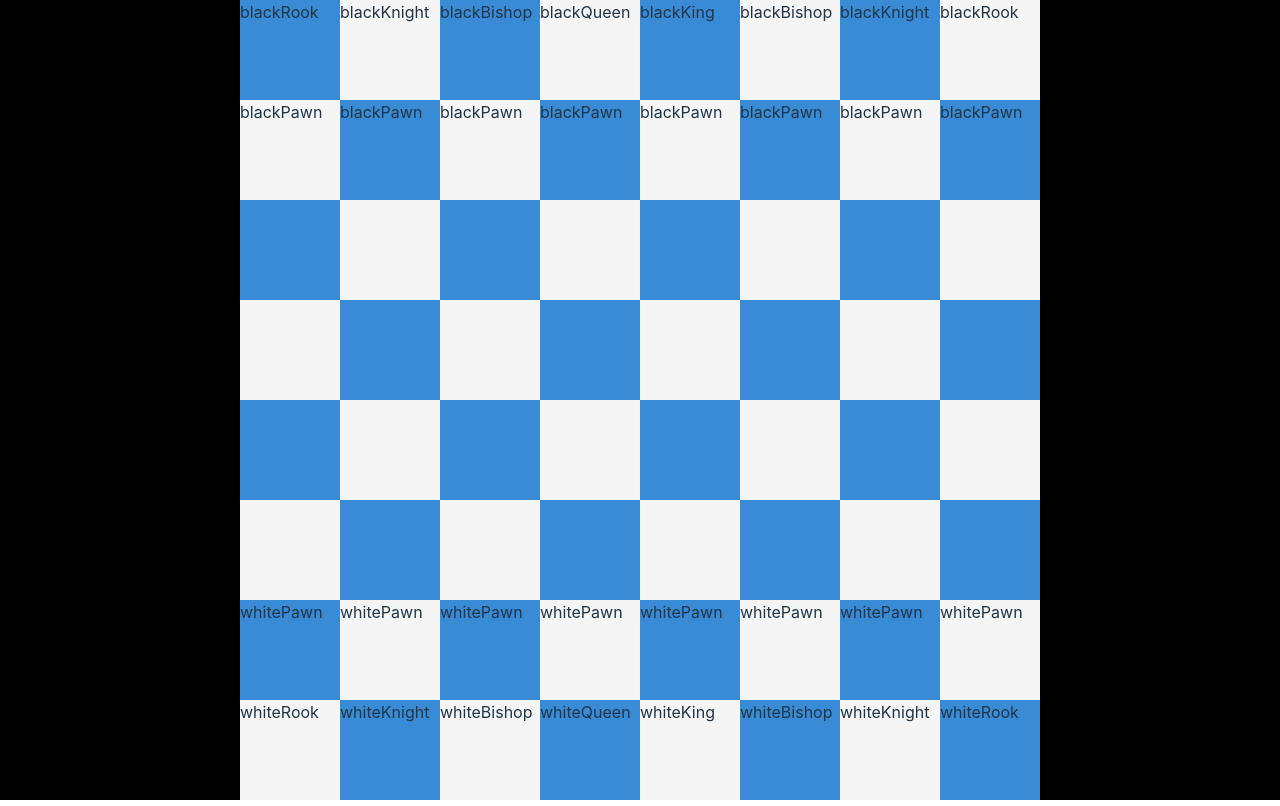
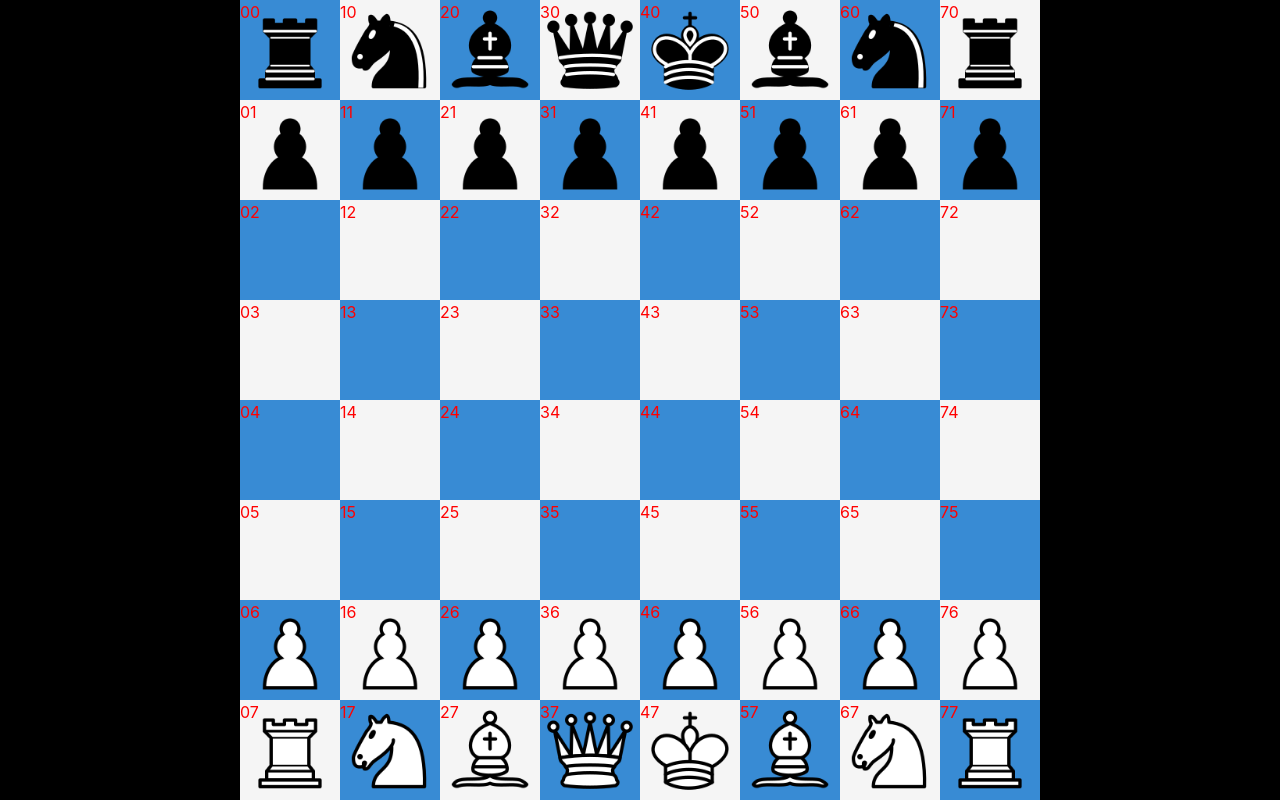
Before and after one commit to prconcepcion/React-Chess, a React (Vite) app: page / in a window 1280 px wide. Built offline with nearby package versions, Linux system fonts and the light colour scheme.

Commit message:
added moveable pieces

```diff
--- a/src/App.jsx
+++ b/src/App.jsx
@@ -1,41 +1,7 @@
 import './App.scss'
 import { Piece } from './components/Piece'
-import { useState, useEffect } from 'react';
-
-const startingPositions = {
-	'1a': ['whiteRook', 'white'],
-	'1b': ['whiteKnight','white'],
-	'1c': ['whiteBishop', 'white'],
-	'1d': ['whiteQueen', 'white'],
-	'1e': ['whiteKing', 'white'],
-	'1f': ['whiteBishop', 'white'],
-	'1g': ['whiteKnight', 'white'],
-	'1h': ['whiteRook', 'white'],
-	'2a': ['whitePawn', 'white'],
-	'2b': ['whitePawn','white'],
-	'2c': ['whitePawn','white'],
-	'2d': ['whitePawn','white'],
-	'2e': ['whitePawn','white'],
-	'2f': ['whitePawn','white'],
-	'2g': ['whitePawn','white'],
-	'2h': ['whitePawn','white'],
-	'8a': ['blackRook','black'],
-	'8b': ['blackKnight','black'],
-	'8c': ['blackBishop','black'],
-	'8d': ['blackQueen','black'],
-	'8e': ['blackKing','black'],
-	'8f': ['blackBishop','black'],
-	'8g': ['blackKnight','black'],
-	'8h': ['blackRook','black'],
-	'7a': ['blackPawn','black'],
-	'7b': ['blackPawn','black'],
-	'7c': ['blackPawn','black'],
-	'7d': ['blackPawn','black'],
-	'7e': ['blackPawn','black'],
-	'7f': ['blackPawn','black'],
-	'7g': ['blackPawn','black'],
-	'7h': ['blackPawn','black'],
-}
+import { Tile } from './components/Tile'
+import { useState } from 'react';
 
 const initialBoard = [
 	[ 'blackRook', 'blackKnight', 'blackBishop', 'blackQueen',  'blackKing', 'blackBishop', 'blackKnight', 'blackRook' ],
@@ -52,17 +18,25 @@ function App() {
 
 	const [ board, setBoard ] = useState( initialBoard )
 
-	console.log(board)
+	console.log('render')
 
 	return (
 		<div className='chessboard'>
 		  {board.map( ( row, i ) => {
-			return ( <div key={i} className={ (i+1) % 2 === 0 ? 'chessboard-row even' : 'chessboard-row odd' } >
+			return (
+			  <div
+				key={i} className={ (i+1) % 2 === 0 ? 'chessboard-row even' : 'chessboard-row odd' }
+			  >
 			  { row.map( ( square, j ) => {
 				return (
-					<div key={j} className='tile' >
-						{square}
-					</div>)
+				<Tile
+				  key={j}
+				  coordinate={j+i.toString(10)}
+				  board={board}
+				  setBoard={setBoard}
+				>
+				  { square ? <Piece name={square}/> : null }
+				</Tile> )
 			  } ) }
 			</div> )
 		  } )}
--- a/src/App.scss
+++ b/src/App.scss
@@ -43,3 +43,8 @@ p {
 body {
   background-color: black;
 }
+
+span {
+  position: absolute;
+  color: red;
+}
--- a/src/components/Piece.jsx
+++ b/src/components/Piece.jsx
@@ -1,4 +1,3 @@
-import { useCallback, useEffect, useRef } from 'react'
 import BlackBishop from '../assets/black-bishop.png'
 import BlackKing from '../assets/black-king.png'
 import BlackKnight from '../assets/black-knight.png'
@@ -14,11 +13,11 @@ import WhiteRook from '../assets/white-rook.png'
 
 
 export const Piece = props => {
+
     const { name } = props
-    const myRef = useRef(null);
 
     let image = BlackPawn
-    switch(name){
+    switch( name ){
         case 'whiteRook':
             image = WhiteRook
             break;
@@ -57,10 +56,7 @@ export const Piece = props => {
             break;
     }
 
-
-    return (
-        <>
-            <img ref={myRef} src={image} id={name} width="100" height="100" />
-        </>
-    )
+    return <>
+    <img className='piece' id={name} src={image} height="100" width="100" />
+  </>
 }
--- /dev/null
+++ b/src/components/Tile.jsx
@@ -0,0 +1,55 @@
+import { checkValidMove } from "../helper/util";
+
+export const Tile = props => {
+
+  const {
+    children,
+    coordinate,
+    board,
+    setBoard
+  } = props
+
+  function allowDrop(ev) {
+    ev.preventDefault();
+  }
+
+  function drag(ev) {
+    ev.dataTransfer.setData("piece", ev.target.id);
+    ev.dataTransfer.setData("origin", coordinate);
+  }
+
+  function drop(ev) {
+    ev.preventDefault();
+
+    const piece = ev.dataTransfer.getData("piece");
+    const origin = ev.dataTransfer.getData("origin");
+
+    const destination = { x: coordinate[0], y: coordinate[1] }
+    const temp = { x: origin[0], y: origin[1] }
+
+    if ( ! checkValidMove( {piece, origin, destination} ) ) {
+      return
+    }
+
+    const tempBoard = board.slice()
+
+    tempBoard[destination.y][destination.x] = piece
+    tempBoard[temp.y][temp.x] = null
+
+    setBoard(tempBoard)
+  }
+
+  return <>
+    <div
+      className='tile'
+      onDragStart={e=>drag(e)}
+      onDrop={e=>drop(e)}
+      onDragOver={e=>allowDrop(e)}
+      data-coordinate={coordinate}
+    >
+      <span draggable={false}>{coordinate}</span>
+      {children}
+    </div>
+  </>
+
+}
```
Lines whose indentation alone changed are shown as unchanged.
